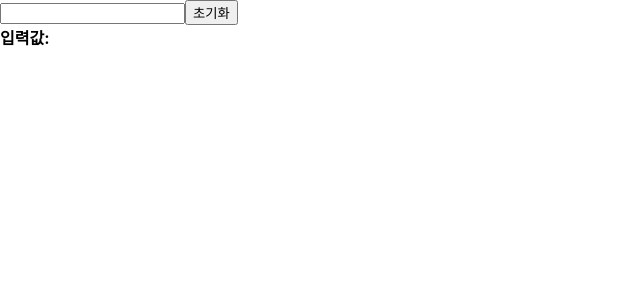
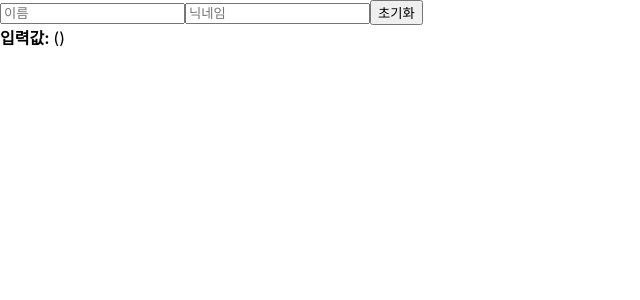
Before and after one commit to lovurself/React, a React (Create React App) app: page / in a window 1280 px wide. Shown: the top 300 px of the page, without its empty margins (0-640 px from the left). Built offline with nearby package versions, Linux system fonts and the light colour scheme.

Commit message:
React practice - useState를 이용한 여러개의 input 관리(내용 입력, 초기화)

```diff
--- a/src/InputSample.js
+++ b/src/InputSample.js
@@ -1,27 +1,61 @@
 import React, { useState } from 'react';
 
 function InputSample() {
-    const [text, setText] = useState('');
-    {/* text의 기본값은 공백으로 설정하고 setText 함수를 설정해준다. */}
+    const [inputs, setInputs] = useState({
+        name: '',
+        nickname: ''
+    });
+    {/* 객체 형태의 useState를 관리 */}
+
+    const { name, nickname } = inputs;
+    {/* 사용하기 쉽게 비구조화 할당을 해줌 */}
 
     const onChange = (e) => {
-        setText(e.target.value);
+        const { name, value } = e.target;
+        {/* e.target을 여러번 누르지 않기 위해 비구조화 할당을 해줌 */}
+
+        // const nextInputs = {
+        //     ...inputs
+        //     {/* 기존 inputs에 설정해둔 기본값(name, nickname)을 가지고 옴 */}
+        //     [name]: value
+        //     {/* name이 name이라면 name의 value값이 변경, name이 nickname라면 nickname의 value값이 변경 */}
+        // }
+        // setInputs(nextInputs);
+
+        setInputs({
+            ...inputs,
+            [name]: value
+        });
     };
-    {/* onChange이벤트는 요소의 값이 변경되었을 때 발생 */}
-    {/* 이벤트 객체(e)는 수정 이벤트가 발생했을 때 수정된 내용이 이벤트 객체(e) 파라미터로 받아와서 사용할 수 있게 되는 것 */}
+
+    // 객체상태를 업데이트를 해주려면 기존의 상태를 한번 복사한 후 거기에 특정 값을 덮어씌우고 새로운 상태로 설정을 해주어야 함
+    // 불변성을 지킨다 => 후에 배열상태를 관리할 때도 마찬가지이며, 불변성을 지켜야 컴포넌트 업데이트 성능을 최적화할 수 있음
 
     const onReset = () => {
-        setText('');
+        setInputs({
+            name: '',
+            nickname: ''
+        });
     }
 
     return (
         <div>
-            <input onChange={onChange} value={text} />
-            {/* input의 값과 아래 내용의 값을 다 변경해주기 위해서 value값을 꼭 입력해주어야 함 */}
+            <input
+                name='name'
+                placeholder='이름'
+                onChange={onChange}
+                value={name}
+            />
+            <input
+                name='nickname'
+                placeholder='닉네임'
+                onChange={onChange}
+                value={nickname}
+            />
             <button onClick={onReset}>초기화</button>
             <div>
                 <b>입력값: </b>
-                {text}
+                {name} ({nickname})
             </div>
         </div>
     );
```
